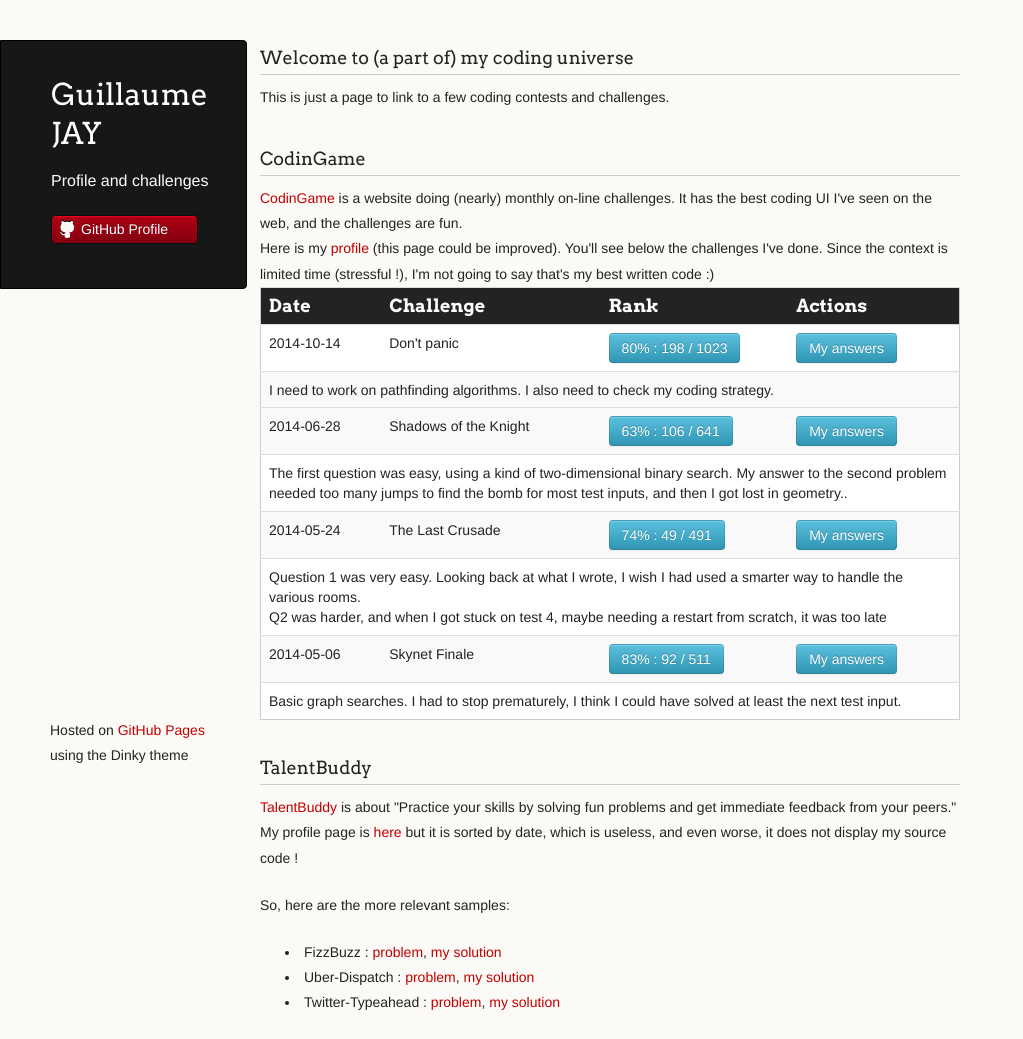
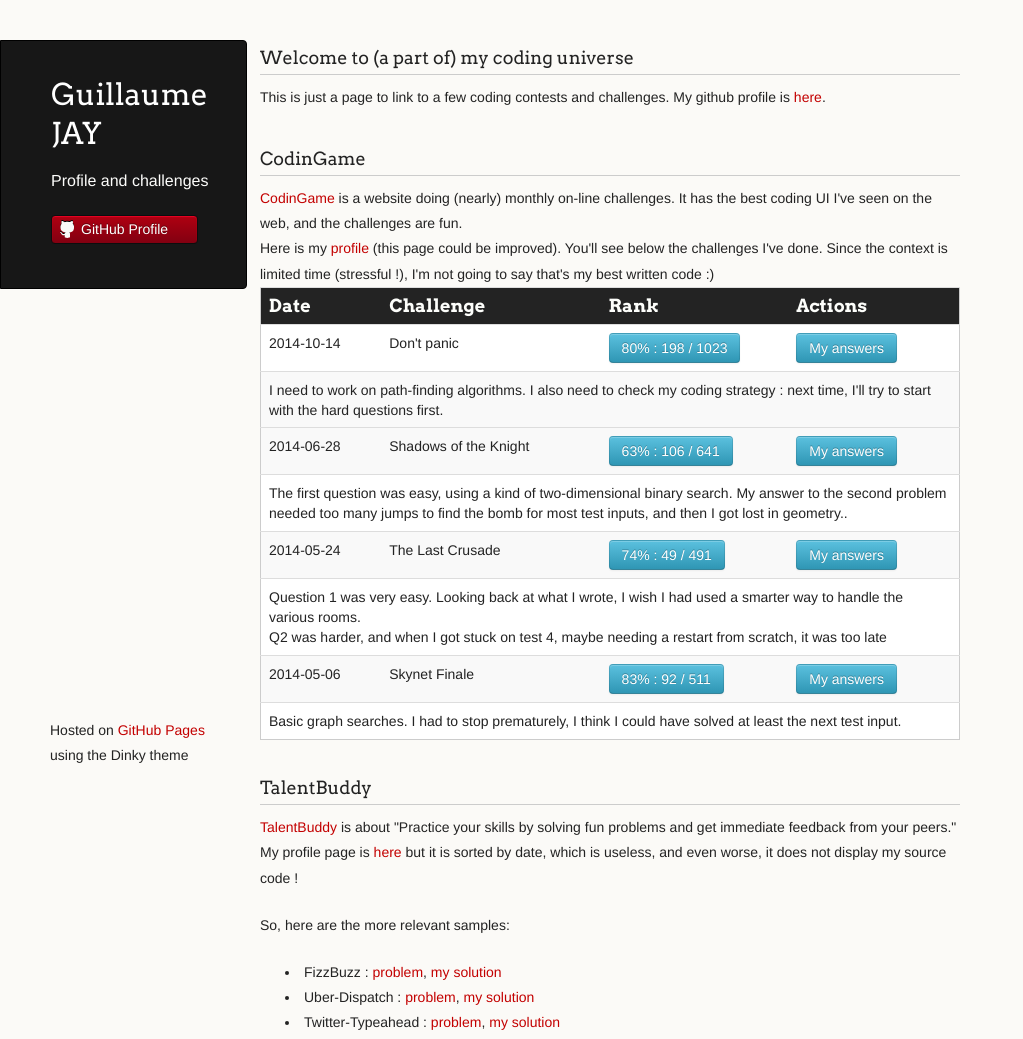
Before and after one commit to guillaumejay/guillaumejay.github.io, a plain HTML site: page index.html in a window 1280 px wide. Shown: the whole page, without its empty margins (0-1023 px from the left). Drawn offline with Linux system fonts and the light colour scheme.

Commit message:
Minor update

```diff
--- a/index.html
+++ b/index.html
@@ -28,7 +28,7 @@
         <h3>
 <a name="CodingGame" class="anchor" href="#CodinGame"><span class="octicon octicon-link"></span></a>Welcome to (a part of) my coding universe</h3>
 
-This is just a page to link to a few coding contests and challenges.
+This is just a page to link to a few coding contests and challenges. My github profile is <a href="https://github.com/guillaumejay">here</a>.
 <h3>
 <a name="designer-templates" class="anchor" href="#designer-templates"><span class="octicon octicon-link"></span></a>CodinGame</h3>
 
@@ -52,7 +52,7 @@ Here is my <a target="_blank" href="http://www.codingame.com/profile/f87470be96a
      	<a href="http://www.codingame.com/challengereport/4986658e40f21227af410d4a8a47fd3b6c02b7"> <button class="gwt-Button btn btn-info" style="" type="button">My answers</button></a>
     </td>
 </tr>
-<tr><td colspan="4">I need to work on pathfinding algorithms. I also need to check my coding strategy.
+<tr><td colspan="4">I need to work on path-finding algorithms. I also need to check my coding strategy : next time, I'll try to start with the hard questions first.
 <br/>   </td></tr>
 <tr>
 <tr>
```
